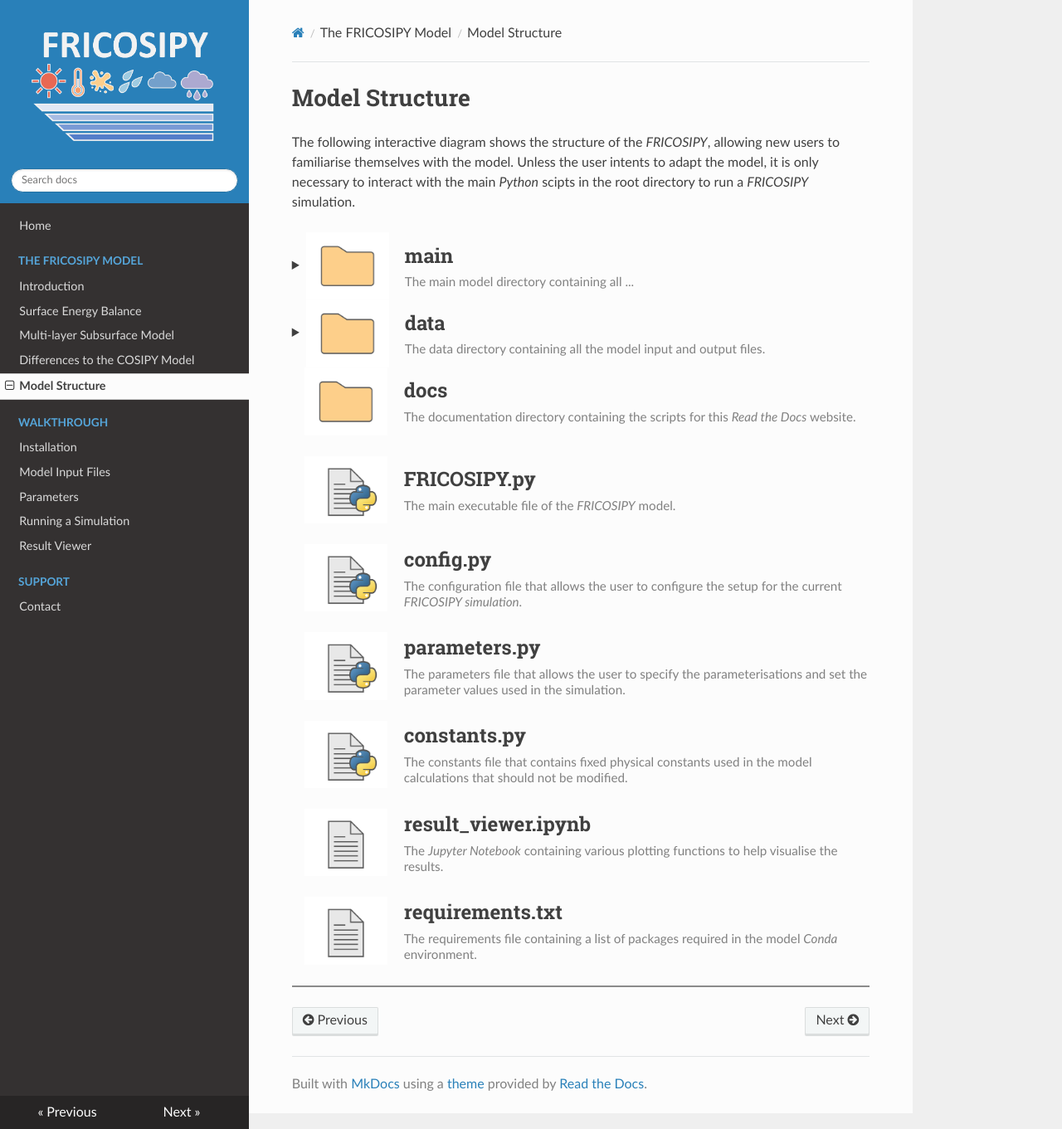
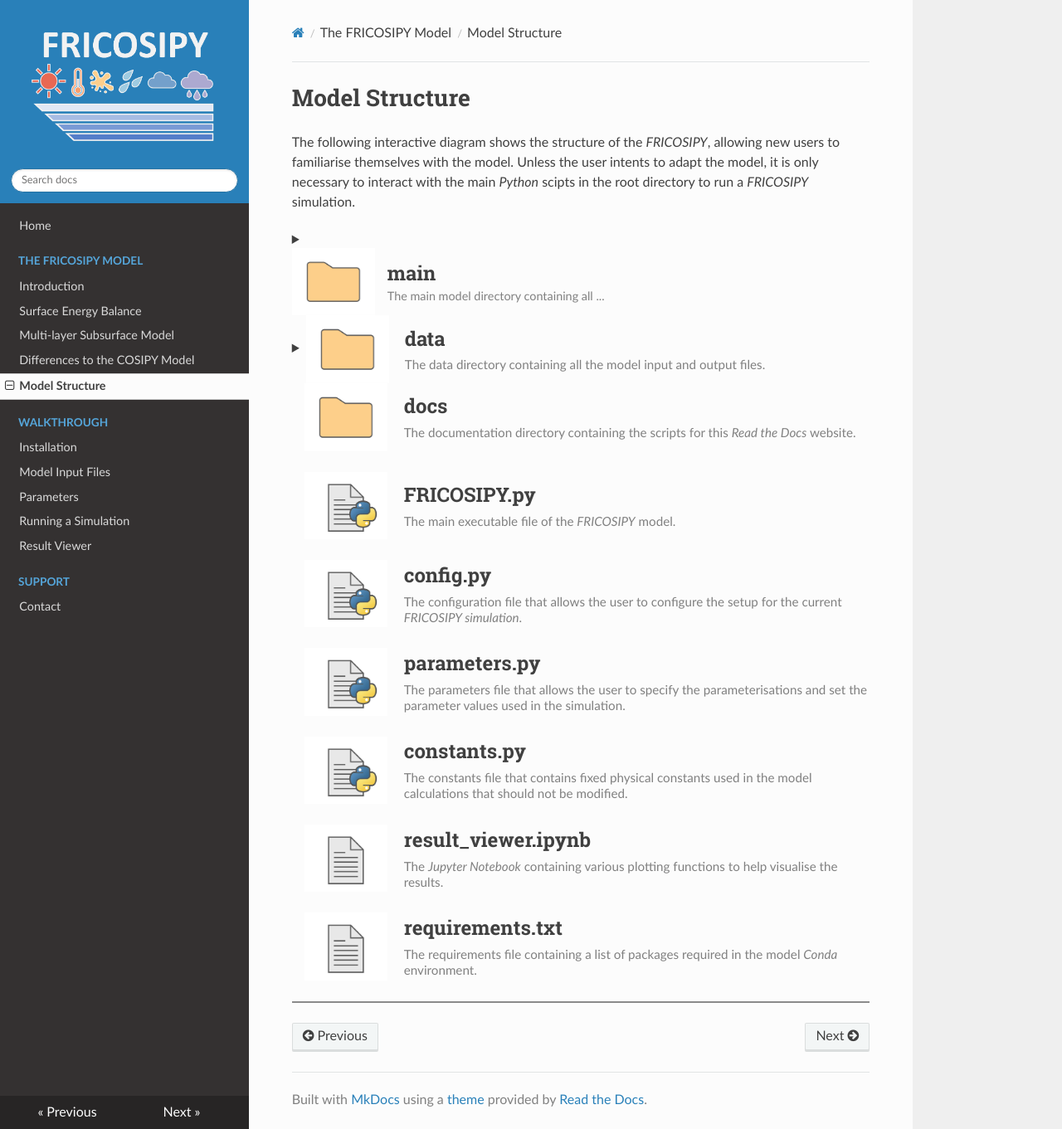
Before and after one commit to MarcusGastaldello/FRICOSIPY, an MkDocs documentation site: the page built from docs/model_structure.md, in a window 1280 px wide and 1361 px high. Shown: the whole window at 83% size. Built offline with MkDocs 1.6.1, drawn with Linux system fonts in a browser that asks for light colours.

Commit message:
Update model_structure.md

```diff
--- a/docs/model_structure.md
+++ b/docs/model_structure.md
@@ -7,7 +7,7 @@ og_description: A schematic diagram showing the model structure of FRICOSIPY
 
 The following interactive diagram shows the structure of the *FRICOSIPY*, allowing new users to familiarise themselves with the model. Unless the user intents to adapt the model, it is only necessary to interact with the main *Python* scipts in the root directory to run a *FRICOSIPY* simulation.
 
-??? "<img src='https://github.com/MarcusGastaldello/FRICOSIPY/raw/main/docs/icons/Folder.png' width='100' style='vertical-align: middle; margin-right: 15px;'> <div style='display: inline-block; vertical-align: middle;'><h2 style='margin: 0;'>main</h2><small style='display: block; color: gray; margin-top: 8px; font-size: 0.95em;'>The main model directory containing all ...</small></div>"
+??? "<div style='display: flex; align-items: center;'><img src='https://github.com/MarcusGastaldello/FRICOSIPY/raw/main/docs/icons/Folder.png' width='100' style='margin-right: 15px; flex-shrink: 0;'><div style='flex-grow: 1;'><h2 style='margin: 0;'>main</h2><small style='display: block; color: gray; margin-top: 4px; font-size: 0.9em;'>The main model directory containing all ...</small></div></div>"
 
     <div style="margin-left: 40px;">
     ??? "<img src='https://github.com/MarcusGastaldello/FRICOSIPY/raw/main/docs/icons/Folder.png' width='100' style='vertical-align: middle; margin-right: 15px;'> <div style='display: inline-block; vertical-align: middle;'><h3 style='margin: 0;'>kernel</h3><small style='display: block; color: gray; margin-top: 8px; font-size: 0.95em;'>(description)</small></div>"
```
